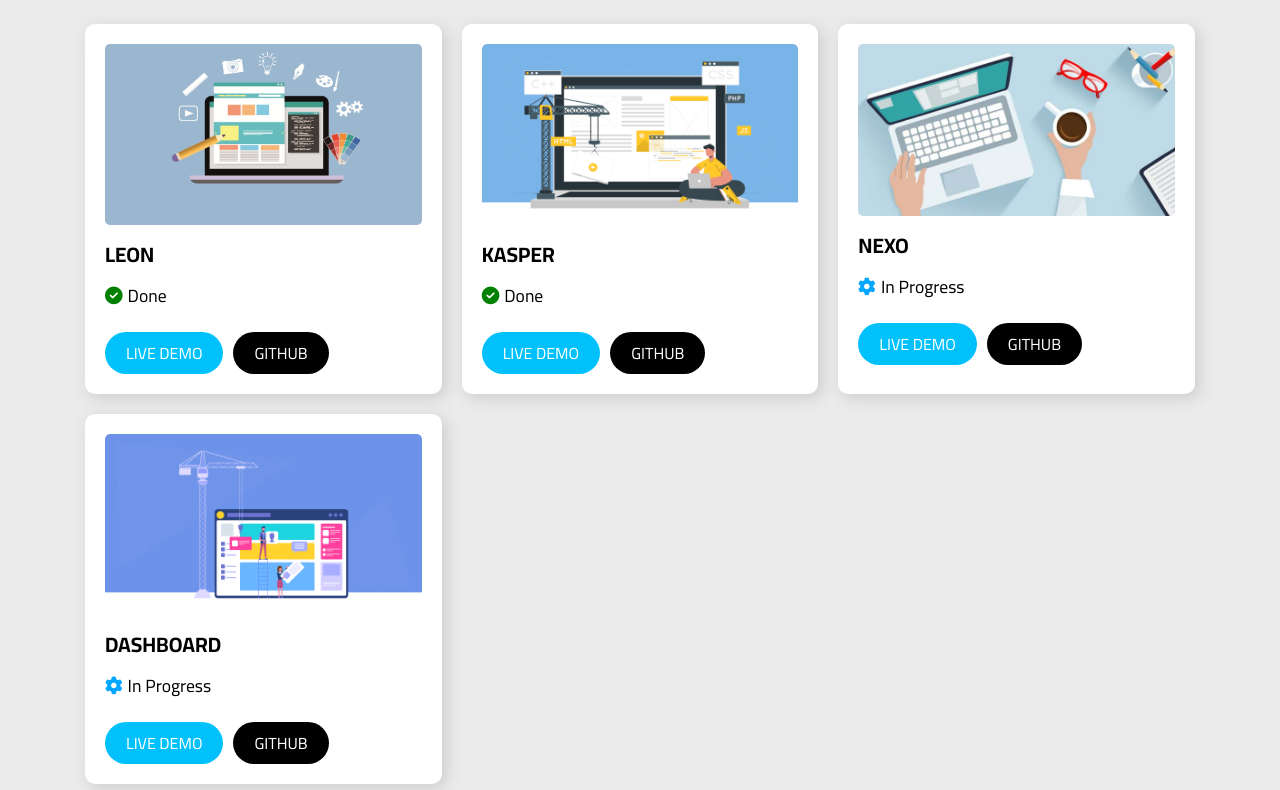
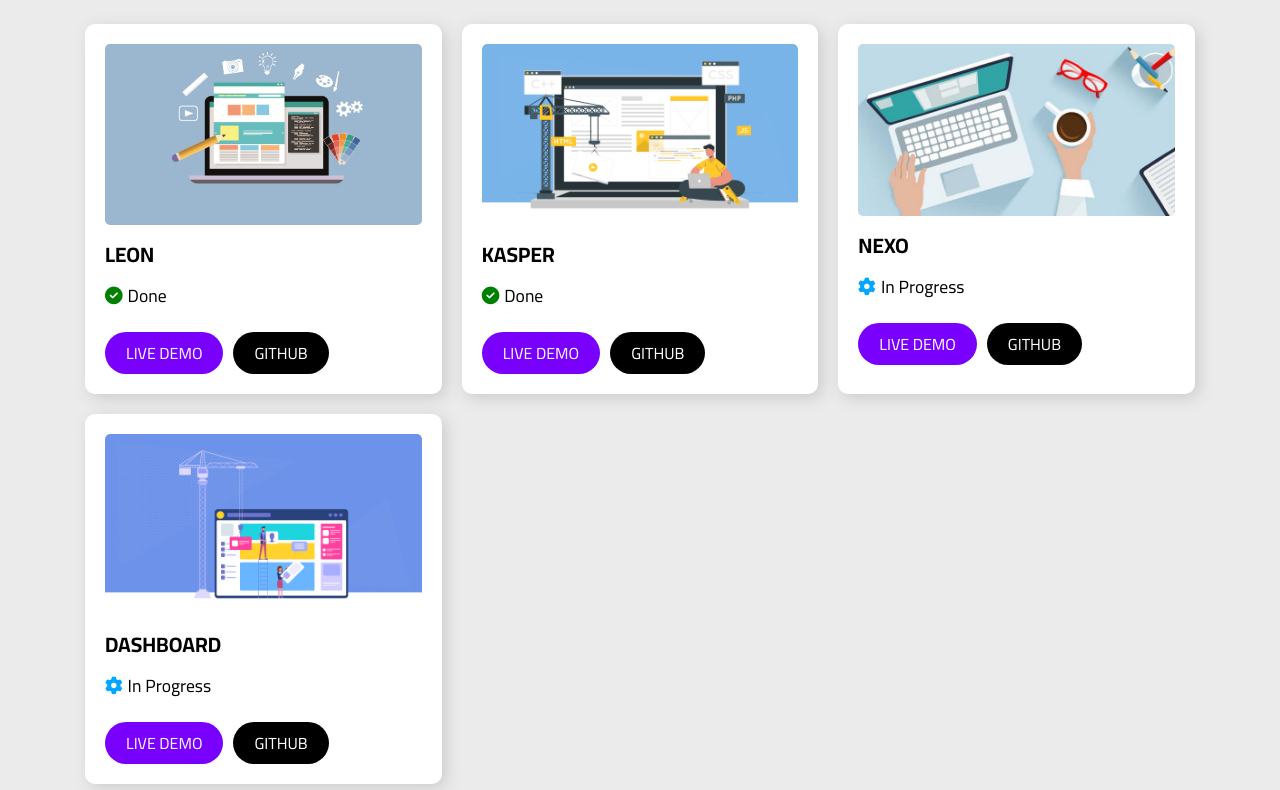
Before and after one commit to muhammad-ahmed-gh/template-hub, a plain HTML site: page index.html in a window 1280 px wide. Shown: the part 71-861 px from the top of the page. Drawn offline with Linux system fonts and the light colour scheme.

Commit message:
style(global): changing main color

```diff
--- a/css/main.css
+++ b/css/main.css
@@ -1,7 +1,9 @@
 /* global rules */
 :root {
-  --main-color: #00c1fc;
-  --main-color-alt: #00a6ed;
+  /* --main-color: #00c1fc;
+  --main-color-alt: #00a6ed; */
+  --main-color: #7800fc;
+  --main-color-alt: #4e02b1;
   --section-background-color: #ebebeb;
   --main-transition: 0.3s;
   --header-height: 65px;
```
